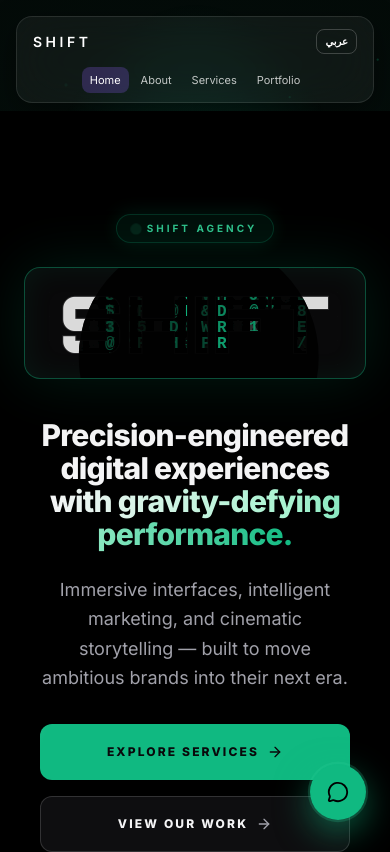
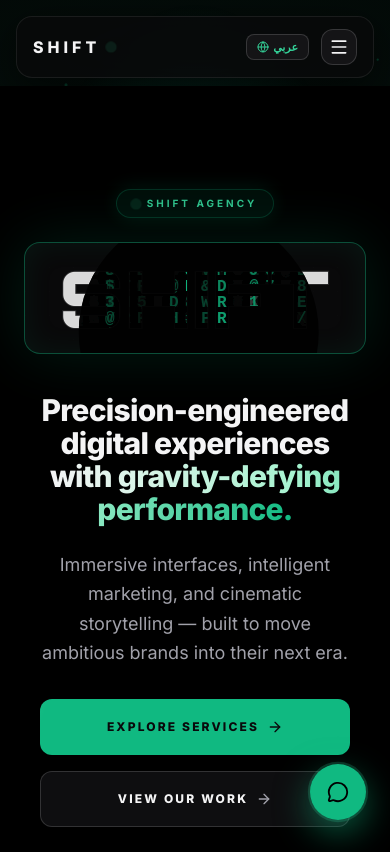
Before and after one commit to deabow/shift-website, a Next.js app: page / in a window 390 px wide. Shown: the top 852 px of the page. Built offline with nearby package versions, Linux system fonts and the light colour scheme.

Commit message:
feat: redesign mobile navbar with glassmorphic curtain drawer and cyber accents

```diff
--- a/src/components/site-navbar.tsx
+++ b/src/components/site-navbar.tsx
@@ -2,17 +2,19 @@
 
 import Link from "next/link";
 import { usePathname } from "next/navigation";
-import { motion } from "framer-motion";
+import { useState, useEffect } from "react";
+import { motion, AnimatePresence } from "framer-motion";
 import { useLanguage } from "@/lib/language-context";
 import { MagneticWrapper } from "./magnetic-wrapper";
+import { Menu, X, Globe, ArrowRight, Sparkles } from "lucide-react";
 
-const Facebook = ({ size = 24 }: { size?: number }) => (
+const FacebookIcon = ({ size = 18 }: { size?: number }) => (
   <svg xmlns="http://www.w3.org/2000/svg" width={size} height={size} viewBox="0 0 24 24" fill="none" stroke="currentColor" strokeWidth="2" strokeLinecap="round" strokeLinejoin="round">
     <path d="M18 2h-3a5 5 0 0 0-5 5v3H7v4h3v8h4v-8h3l1-4h-4V7a1 1 0 0 1 1-1h3z"></path>
   </svg>
 );
 
-const Instagram = ({ size = 24 }: { size?: number }) => (
+const InstagramIcon = ({ size = 18 }: { size?: number }) => (
   <svg xmlns="http://www.w3.org/2000/svg" width={size} height={size} viewBox="0 0 24 24" fill="none" stroke="currentColor" strokeWidth="2" strokeLinecap="round" strokeLinejoin="round">
     <rect x="2" y="2" width="20" height="20" rx="5" ry="5"></rect>
     <path d="M16 11.37A4 4 0 1 1 12.63 8 4 4 0 0 1 16 11.37z"></path>
@@ -20,15 +22,35 @@ const Instagram = ({ size = 24 }: { size?: number }) => (
   </svg>
 );
 
+const DEBO_WHATSAPP = process.env.NEXT_PUBLIC_WHATSAPP || "201211050297";
+
 export default function SiteNavbar() {
   const pathname = usePathname();
   const { language, setLanguage, t } = useLanguage();
+  const [isOpen, setIsOpen] = useState(false);
+
+  // Close mobile drawer on route change
+  useEffect(() => {
+    setIsOpen(false);
+  }, [pathname]);
+
+  // Prevent background scroll when mobile menu is open
+  useEffect(() => {
+    if (isOpen) {
+      document.body.style.overflow = "hidden";
+    } else {
+      document.body.style.overflow = "unset";
+    }
+    return () => {
+      document.body.style.overflow = "unset";
+    };
+  }, [isOpen]);
 
   const navLinks = [
-    { href: "/", label: t.nav.home },
-    { href: "/about", label: t.nav.about },
-    { href: "/services", label: t.nav.services },
-    { href: "/portfolio", label: t.nav.portfolio },
+    { href: "/", label: t.nav.home, index: "01" },
+    { href: "/about", label: t.nav.about, index: "02" },
+    { href: "/services", label: t.nav.services, index: "03" },
+    { href: "/portfolio", label: t.nav.portfolio, index: "04" },
   ];
 
   const toggleLanguage = () => {
@@ -41,42 +63,35 @@ export default function SiteNavbar() {
         initial={{ opacity: 0, y: -14 }}
         animate={{ opacity: 1, y: 0 }}
         transition={{ duration: 0.4, ease: "easeOut" }}
-        className="relative mx-auto flex w-full max-w-6xl flex-col md:flex-row items-center rounded-2xl border border-white/10 bg-white/5 px-4 py-3 shadow-[0_8px_30px_rgb(0,0,0,0.45)] backdrop-blur-xl md:px-6 gap-3 md:gap-0"
+        className="relative mx-auto flex w-full max-w-6xl items-center justify-between rounded-2xl border border-white/[0.08] bg-zinc-950/80 px-4 py-3 shadow-[0_10px_40px_rgba(0,0,0,0.6)] backdrop-blur-2xl md:px-6"
       >
-        <div className="flex w-full items-center justify-between md:w-auto md:justify-start">
-          <Link
-            href="/"
-            className="text-sm font-semibold tracking-[0.25em] text-white md:text-base"
-          >
+        {/* Brand Logo */}
+        <Link
+          href="/"
+          className="flex items-center gap-2 group"
+        >
+          <span className="text-base font-extrabold tracking-[0.25em] text-zinc-100 group-hover:text-white transition-colors">
             SHIFT
-          </Link>
+          </span>
+          <span className="w-1.5 h-1.5 rounded-full bg-emerald-400 animate-ping" />
+        </Link>
 
-          {/* Mobile Language Button */}
-          <div className="flex md:hidden">
-            <button
-              onClick={toggleLanguage}
-              className="flex items-center justify-center rounded-lg border border-white/20 px-2 py-1 text-[10px] font-bold uppercase transition hover:bg-white/10 hover:text-emerald-400"
-            >
-              {language === "en" ? "عربي" : "EN"}
-            </button>
-          </div>
-        </div>
-
-        <ul className="flex w-full flex-wrap items-center justify-center gap-1 sm:gap-2 md:absolute md:left-1/2 md:-translate-x-1/2 md:w-auto md:flex-nowrap">
+        {/* Desktop Links (Hidden on Mobile) */}
+        <ul className="hidden md:flex items-center justify-center gap-1 absolute left-1/2 -translate-x-1/2">
           {navLinks.map((link) => {
             const isActive = pathname === link.href;
             return (
               <li key={link.href}>
                 <Link
                   href={link.href}
-                  className={`relative rounded-lg px-2 py-1.5 text-[11px] transition-colors sm:px-3 sm:py-1.5 sm:text-sm ${
-                    isActive ? "text-white" : "text-white/75 hover:text-white"
+                  className={`relative rounded-xl px-4 py-1.5 text-xs font-bold uppercase tracking-[0.14em] transition-colors ${
+                    isActive ? "text-zinc-950" : "text-zinc-400 hover:text-zinc-100"
                   }`}
                 >
                   {isActive && (
                     <motion.span
                       layoutId="active-nav-pill"
-                      className="absolute inset-0 -z-10 rounded-lg bg-[#8B5CF6]/25"
+                      className="absolute inset-0 -z-10 rounded-xl bg-emerald-400 shadow-[0_0_20px_rgba(16,185,129,0.5)]"
                       transition={{ type: "spring", stiffness: 430, damping: 35 }}
                     />
                   )}
@@ -86,36 +101,161 @@ export default function SiteNavbar() {
             );
           })}
         </ul>
-        <div className="hidden md:flex ml-auto items-center gap-4">
-          <MagneticWrapper>
+
+        {/* Desktop Controls (Hidden on Mobile) */}
+        <div className="hidden md:flex items-center gap-4">
+          <MagneticWrapper distanceMultiplier={0.25}>
             <button
               onClick={toggleLanguage}
-              className="flex items-center justify-center rounded-lg border border-white/20 px-2 py-1 text-xs font-bold uppercase transition hover:bg-white/10 hover:text-emerald-400"
+              className="flex items-center gap-1.5 rounded-xl border border-white/10 bg-zinc-900/60 px-3 py-1.5 text-xs font-bold uppercase tracking-wider text-emerald-400 backdrop-blur-md transition hover:border-emerald-500/40 hover:bg-emerald-500/10"
             >
-              {language === "en" ? "عربي" : "EN"}
+              <Globe className="w-3.5 h-3.5 text-emerald-400" />
+              <span>{language === "en" ? "عربي" : "EN"}</span>
             </button>
           </MagneticWrapper>
 
-          <div className="flex items-center gap-4">
+          <div className="h-4 w-px bg-white/10" />
+
+          <div className="flex items-center gap-3 text-zinc-400">
             <a
               href="https://www.facebook.com/profile.php?id=61591717865503"
               target="_blank"
               rel="noopener noreferrer"
-              className="text-white/75 transition hover:text-[#8B5CF6]"
+              className="transition hover:text-emerald-400"
+              aria-label="Facebook"
             >
-              <Facebook size={18} />
+              <FacebookIcon size={16} />
             </a>
             <a
               href="https://instagram.com"
               target="_blank"
               rel="noopener noreferrer"
-              className="text-white/75 transition hover:text-[#8B5CF6]"
+              className="transition hover:text-emerald-400"
+              aria-label="Instagram"
             >
-              <Instagram size={18} />
+              <InstagramIcon size={16} />
             </a>
           </div>
         </div>
+
+        {/* Mobile Header Right Controls: Language Pill + Animated Hamburger Toggle */}
+        <div className="flex md:hidden items-center gap-3">
+          <button
+            onClick={toggleLanguage}
+            className="flex items-center gap-1 rounded-lg border border-white/15 bg-zinc-900/80 px-2.5 py-1 text-[11px] font-bold uppercase text-emerald-400 transition active:scale-95"
+          >
+            <Globe className="w-3 h-3 text-emerald-400" />
+            <span>{language === "en" ? "عربي" : "EN"}</span>
+          </button>
+
+          <button
+            onClick={() => setIsOpen(!isOpen)}
+            className="flex h-9 w-9 items-center justify-center rounded-xl border border-white/15 bg-zinc-900/80 text-zinc-100 backdrop-blur-md transition active:scale-95 hover:border-emerald-500/40"
+            aria-label="Toggle Navigation Menu"
+          >
+            {isOpen ? <X className="w-5 h-5 text-emerald-400" /> : <Menu className="w-5 h-5 text-zinc-100" />}
+          </button>
+        </div>
       </motion.nav>
+
+      {/* ── Mobile Menu Curtain Drawer ── */}
+      <AnimatePresence>
+        {isOpen && (
+          <motion.div
+            initial={{ opacity: 0, height: 0 }}
+            animate={{ opacity: 1, height: "auto" }}
+            exit={{ opacity: 0, height: 0 }}
+            transition={{ duration: 0.35, ease: [0.16, 1, 0.3, 1] }}
+            className="md:hidden overflow-hidden mt-2 mx-auto w-full max-w-6xl rounded-3xl border border-white/[0.08] bg-zinc-950/95 shadow-[0_20px_60px_rgba(0,0,0,0.8)] backdrop-blur-3xl"
+          >
+            <div className="p-6 flex flex-col justify-between space-y-6">
+              {/* Top Cyber Status Pill */}
+              <div className="flex items-center justify-between pb-4 border-b border-white/[0.06]">
+                <div className="flex items-center gap-2 text-[10px] font-bold uppercase tracking-[0.2em] text-emerald-400">
+                  <Sparkles className="w-3.5 h-3.5 text-emerald-400 animate-pulse" />
+                  <span>Navigation System</span>
+                </div>
+                <span className="text-[10px] font-mono text-zinc-500">SHIFT v2.4</span>
+              </div>
+
+              {/* Staggered Navigation Links */}
+              <ul className="flex flex-col space-y-2">
+                {navLinks.map((link, idx) => {
+                  const isActive = pathname === link.href;
+                  return (
+                    <motion.li
+                      key={link.href}
+                      initial={{ opacity: 0, x: -20 }}
+                      animate={{ opacity: 1, x: 0 }}
+                      transition={{ delay: idx * 0.06 + 0.1, duration: 0.3 }}
+                    >
+                      <Link
+                        href={link.href}
+                        onClick={() => setIsOpen(false)}
+                        className={`flex items-center justify-between rounded-2xl p-3.5 transition-all ${
+                          isActive
+                            ? "bg-emerald-500/10 border border-emerald-500/20 text-white font-bold"
+                            : "text-zinc-400 hover:text-white hover:bg-white/[0.04]"
+                        }`}
+                      >
+                        <div className="flex items-center gap-3">
+                          <span className="font-mono text-xs text-emerald-400/50">
+                            {link.index}
+                          </span>
+                          <span className="text-base tracking-wide">{link.label}</span>
+                        </div>
+
+                        {isActive ? (
+                          <span className="h-2 w-2 rounded-full bg-emerald-400 shadow-[0_0_10px_#10b981]" />
+                        ) : (
+                          <ArrowRight className="w-4 h-4 text-zinc-600" />
+                        )}
+                      </Link>
+                    </motion.li>
+                  );
+                })}
+              </ul>
+
+              {/* Bottom Drawer Actions: WhatsApp CTA + Social Icons */}
+              <div className="pt-4 border-t border-white/[0.06] flex flex-col space-y-4">
+                <a
+                  href={`https://wa.me/${DEBO_WHATSAPP}?text=${encodeURIComponent("Hello SHIFT, I'm reaching out from your website.")}`}
+                  target="_blank"
+                  rel="noopener noreferrer"
+                  className="flex items-center justify-center gap-2 rounded-xl bg-emerald-500 py-3 text-xs font-extrabold uppercase tracking-[0.16em] text-zinc-950 shadow-[0_0_25px_rgba(16,185,129,0.4)] active:scale-[0.98] transition-transform"
+                >
+                  <span>Talk to SHIFT</span>
+                  <ArrowRight className="w-4 h-4 text-zinc-950" />
+                </a>
+
+                <div className="flex items-center justify-between text-xs text-zinc-400 pt-1">
+                  <span>Connect with us</span>
+                  <div className="flex items-center gap-4 text-zinc-300">
+                    <a
+                      href="https://www.facebook.com/profile.php?id=61591717865503"
+                      target="_blank"
+                      rel="noopener noreferrer"
+                      className="p-1 hover:text-emerald-400 transition-colors"
+                      aria-label="Facebook"
+                    >
+                      <FacebookIcon size={18} />
+                    </a>
+                    <a
+                      href="https://instagram.com"
+                      target="_blank"
+                      rel="noopener noreferrer"
+                      className="p-1 hover:text-emerald-400 transition-colors"
+                      aria-label="Instagram"
+                    >
+                      <InstagramIcon size={18} />
+                    </a>
+                  </div>
+                </div>
+              </div>
+            </div>
+          </motion.div>
+        )}
+      </AnimatePresence>
     </header>
   );
 }
```
